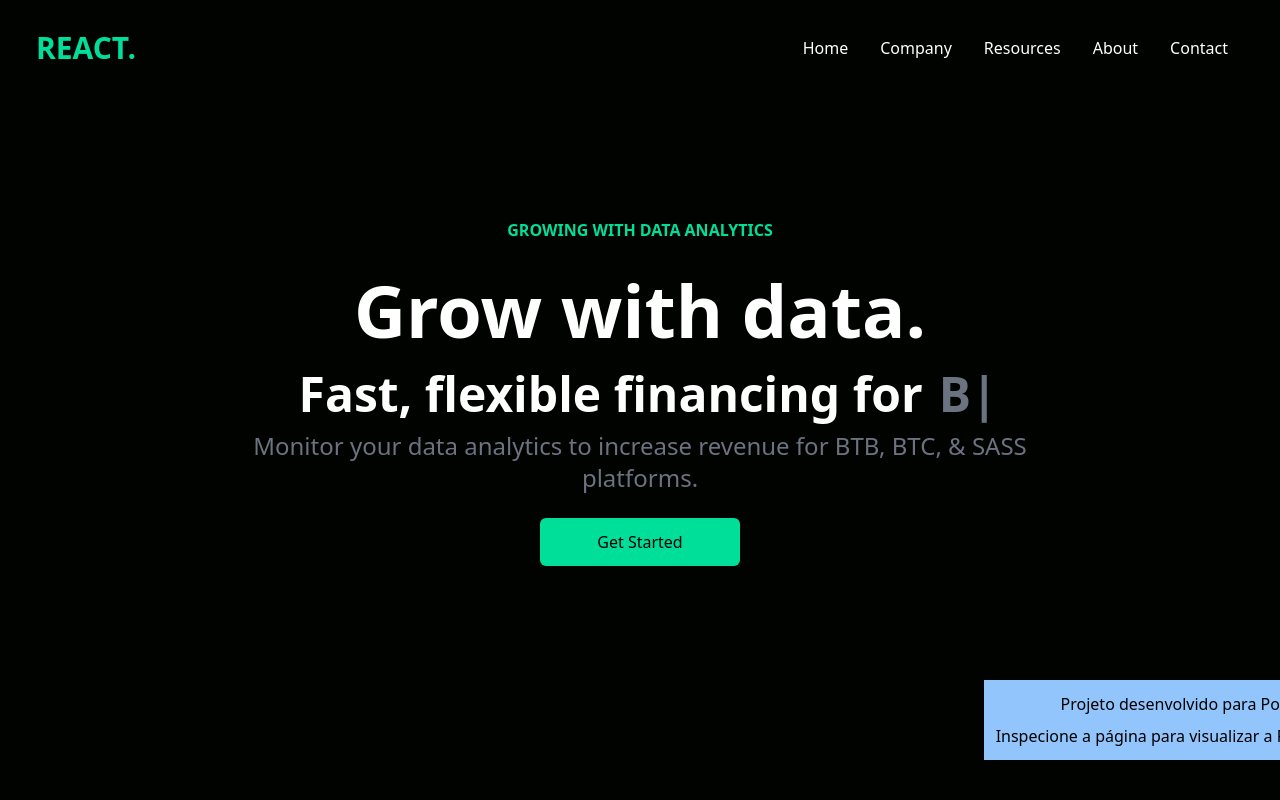
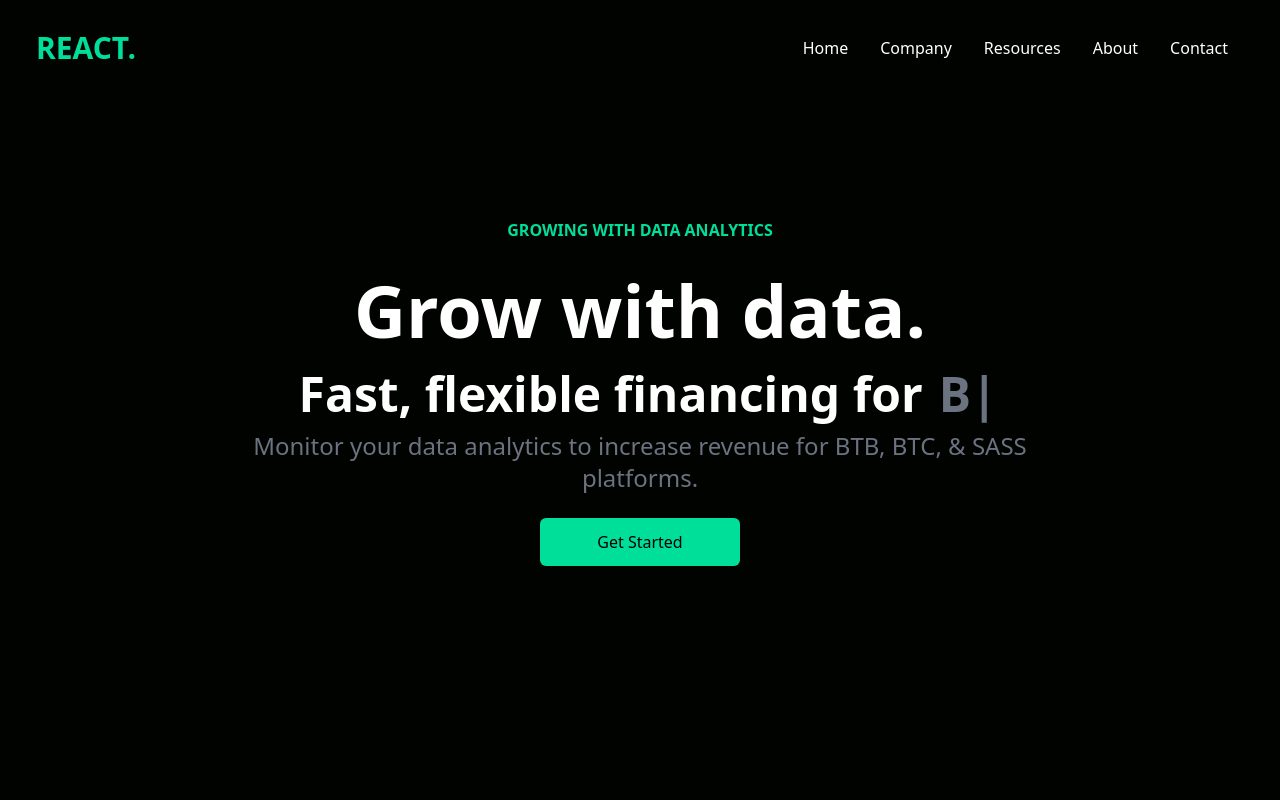
Before and after one commit to Ruan-Azeredo/Finance-Landing-Page, a React (Create React App) app: page / in a window 1280 px wide. Shown: the top 800 px of the page. Built offline with nearby package versions, Linux system fonts and the light colour scheme; the HTML template or start-up script is replaced by a standard one.

Commit message:
:iphone: chore: retira tag tela sm

```diff
--- a/src/comment/Tag.jsx
+++ b/src/comment/Tag.jsx
@@ -2,7 +2,7 @@ import React from 'react'
 
 export const Tag = () => {
     return (
-        <div className='fixed top-[85vh] right-5 p-3 bg-blue-300 tag md:w-fit w-[375px]'>
+        <div className='md:fixed hidden top-[85vh] rounded-md right-5 p-3 bg-blue-300 tag w-fit'>
             <div className='mb-2 font-medium mx-auto w-fit'>Projeto desenvolvido para Portifolio.</div>
             <div>Inspecione a página para visualizar a <span className='font-medium'>Responsividade</span>.</div>
             <style>{`
```
